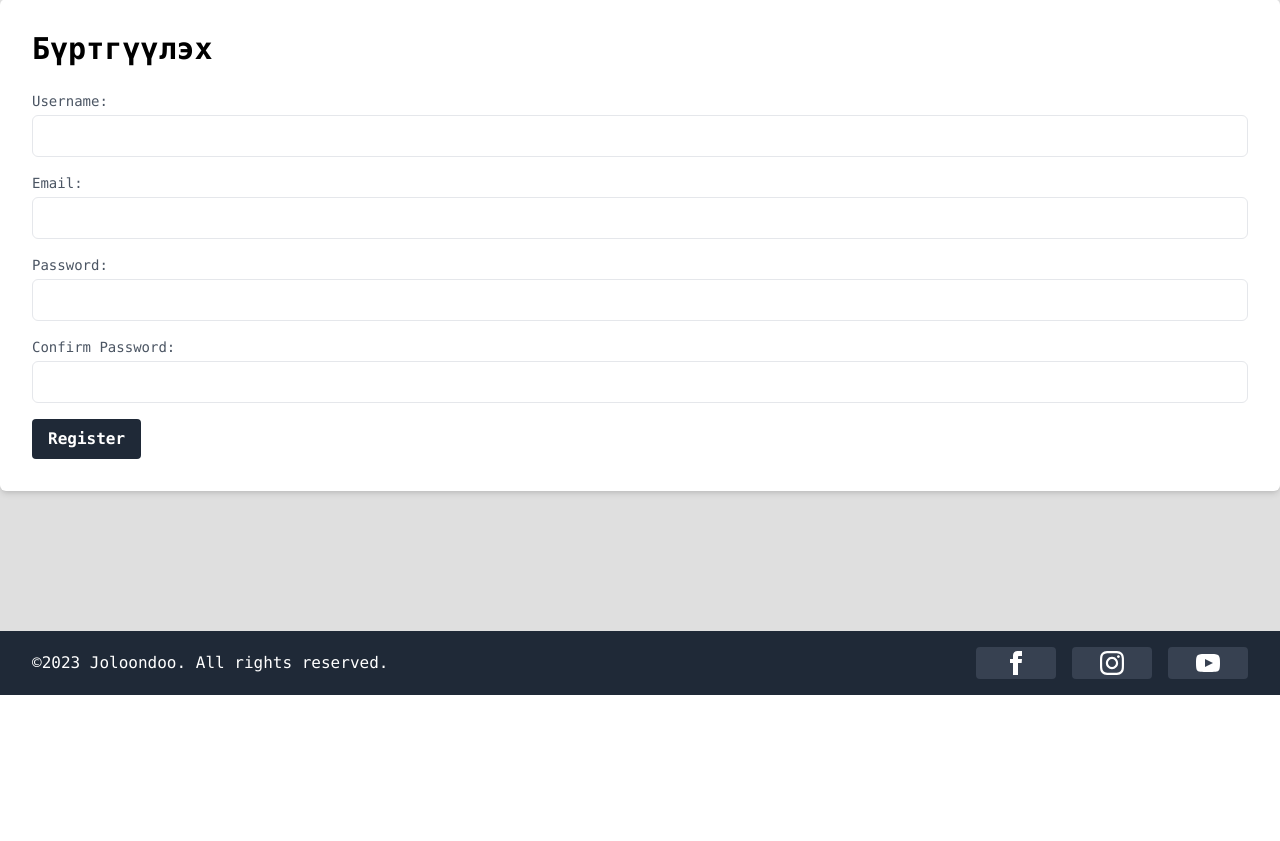
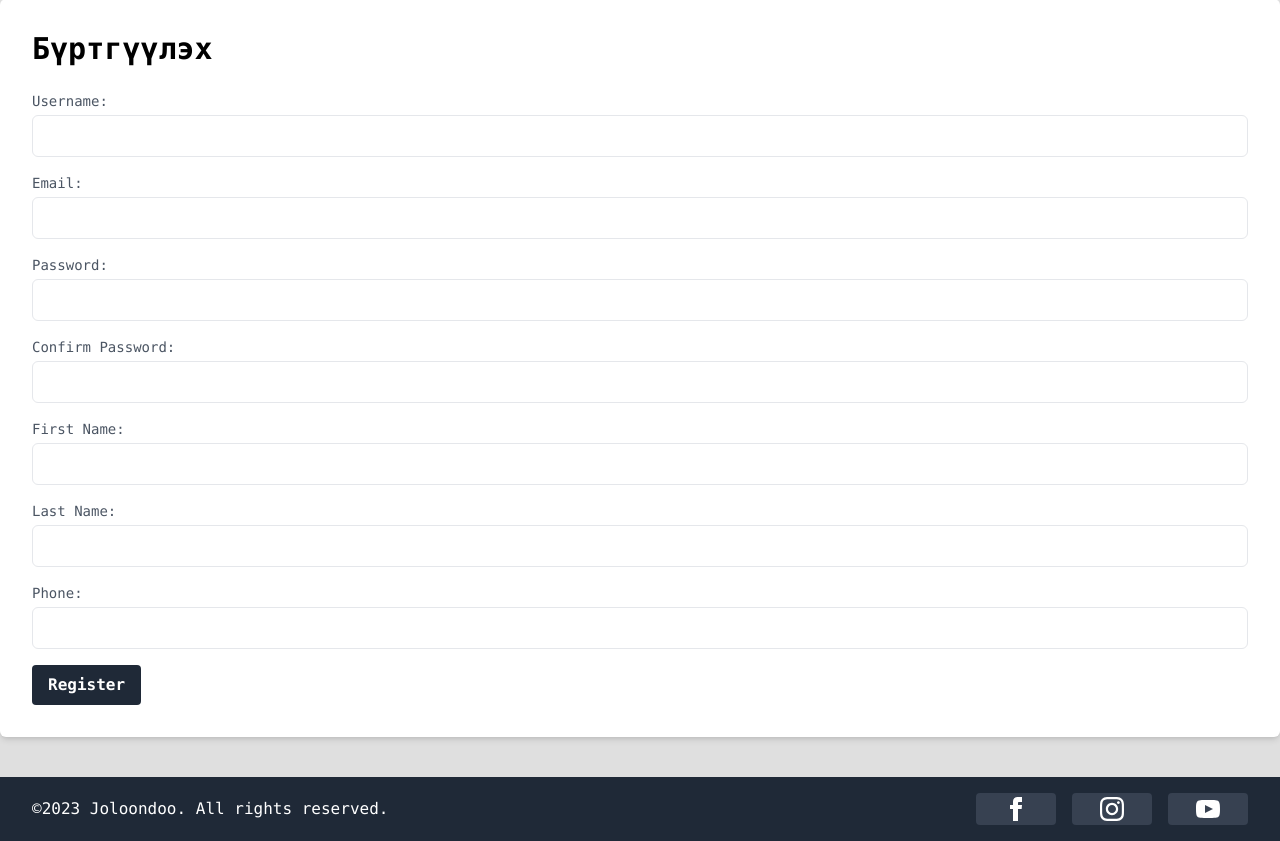
Before and after one commit to Batuno/joloondootusul, a Django app: page /register in a window 1280 px wide. Shown: the part 105-946 px from the top of the page. Before the commit the page ends 800 px from the top, so only its background shows below. Run offline with Django 4.2, Linux system fonts and the light colour scheme; some libraries are stand-ins or nearby versions; some web fonts are replaced.

Commit message:
dean
i dont wanna go till everything comes crashing down x

```diff
--- a/joloondoo/japp/templates/base.html
+++ b/joloondoo/japp/templates/base.html
@@ -20,8 +20,13 @@
             <a href="#" class="text-white hover:bg-black py-2 px-2 uppercase hover:rounded">Дүрмийн ном</a>
             <a href="{% url 'practise' %}" class="text-white hover:bg-black py-2 px-2 uppercase hover:rounded">Дасгал ажлууд</a>
             <a href="#" class="text-white hover:bg-black py-2 px-2 uppercase hover:rounded">Шалгалтын горим</a>
-            <a href="{% url 'register_page' %}" class="text-white hover:bg-black py-2 px-2 uppercase hover:rounded">Бүртгүүлэх</a>
-            <a href="{% url 'loginUser' %}" class="text-white hover:bg-black py-2 px-2 uppercase hover:rounded">Нэвтрэх</a>
+            {% if request.session.user_authenticated %}
+                <a href="{% url 'getUser' %}" class="text-white hover:bg-black py-2 px-2 uppercase hover:rounded">Хувийн хаяг</a>
+                <a href="{% url 'logout' %}" class="text-white hover:bg-black py-2 px-2 uppercase hover:rounded">Гарах</a>
+            {% else %}
+                <a href="{% url 'register_page' %}" class="text-white hover:bg-black py-2 px-2 uppercase hover:rounded">Бүртгүүлэх</a>
+                <a href="{% url 'login_page' %}" class="text-white hover:bg-black py-2 px-2 uppercase hover:rounded">Нэвтрэх</a>
+            {% endif %}
           </div>
           <div class="md:hidden flex items-center">
             <button id="burger-menu" class="text-white focus:outline-none">
--- a/joloondoo/japp/templates/register_page.html
+++ b/joloondoo/japp/templates/register_page.html
@@ -4,16 +4,14 @@
 <head>
     <meta charset="UTF-8">
     <meta name="viewport" content="width=device-width, initial-scale=1.0">
-    <title>{% block title %}{% endblock %}</title>
-
-
+    <title>{% block title %}Registration{% endblock %}</title>
 </head>
 <body>
 
 {% block content %}
 <div class="container mx-auto my-10 p-8 bg-white shadow-md rounded-md">
     <h1 class="text-3xl font-bold mb-6">Бүртгүүлэх</h1>
-        <form method="post">
+    <form method="post" action="{% url 'registerUser' %}">
         {% csrf_token %}
         <div class="mb-4">
             <label for="username" class="block text-sm font-medium text-gray-600">Username:</label>
@@ -31,11 +29,22 @@
             <label for="confirm_password" class="block text-sm font-medium text-gray-600">Confirm Password:</label>
             <input type="password" id="confirm_password" name="confirm_password" class="mt-1 p-2 w-full border rounded-md">
         </div>
+        <div class="mb-4">
+            <label for="first_name" class="block text-sm font-medium text-gray-600">First Name:</label>
+            <input type="text" id="first_name" name="first_name" class="mt-1 p-2 w-full border rounded-md">
+        </div>
+        <div class="mb-4">
+            <label for="last_name" class="block text-sm font-medium text-gray-600">Last Name:</label>
+            <input type="text" id="last_name" name="last_name" class="mt-1 p-2 w-full border rounded-md">
+        </div>
+        <div class="mb-4">
+            <label for="phone" class="block text-sm font-medium text-gray-600">Phone:</label>
+            <input type="text" id="phone" name="phone" class="mt-1 p-2 w-full border rounded-md">
+        </div>
         <button type="submit" class="bg-gray-800 hover:bg-gray-900 text-white font-bold py-2 px-4 rounded focus:outline-none focus:shadow-outline-blue">Register</button>
     </form>
 </div>
 {% endblock %}
 
-
 </body>
 </html>
--- a/joloondoo/japp/urls.py
+++ b/joloondoo/japp/urls.py
@@ -4,10 +4,13 @@
 urlpatterns = [
     path('', views.home, name='home'),
     path('register', views.register_page, name='register_page'),
+    path('registeruser', views.registerUser, name='registerUser'),
     path('practise', views.practise, name='practise'),
-    path('registeruser', views.registerUser, name='registeruser'),
+    path('login', views.login_page, name='login_page'),
     path('loginuser', views.loginUser, name='loginUser'),
-    path('getuser', views.getUser, name='getuser'),
+    path('logout', views.logout, name='logout'),
+    path('profile', views.profile_page, name='profile_page'),
+    path('getuser', views.getUser, name='getUser'),
     path('updateuser', views.updateUser, name='updateuser'),
     path('createsubject', views.createSubject, name='createsubject'),
     path('updatesubject/<int:subject_id>', views.updateSubject, name='updatesubject'),
--- a/joloondoo/japp/views.py
+++ b/joloondoo/japp/views.py
@@ -4,11 +4,13 @@
 import logging
 from django.http import JsonResponse, HttpResponseRedirect
 from django.shortcuts import redirect, render
+from django.urls import reverse
 import psycopg2
 from joloondoo import settings
 from joloondoo.settings import *
 from rest_framework.decorators import api_view
 from rest_framework.response import Response
+from django.contrib.auth import logout as auth_logout
 
 ### ---------------------------------- utils here-----------------------------------------------------
 def hashPassword(pass_word):
@@ -20,12 +22,12 @@
 
 ### -----------------------------------services here---------------------------------------------------
 #registeruser
-@ api_view(["POST", "GET", "PUT", "PATCH", "DELETE"])
+@api_view(["POST", "GET", "PUT", "PATCH", "DELETE"])
 def registerUser(request):
     con = None
     if request.method == 'POST':
         try:
-            data = json.loads(request.body)
+            data = request.POST
             hashed_password = hashPassword(data['password'])
             created_at = datetime.datetime.now()
             subscription_expiry_date = created_at + datetime.timedelta(days=60)
@@ -40,11 +42,8 @@
             )
             user_id = cur.fetchone()[0]
             con.commit()
-            response_data = {
-                "message": "Хэрэглэгч амжилттай бүртгэгдлээ.",
-                "user_id": user_id
-            }
-            return JsonResponse(response_data, status=201)
+
+            return redirect('home')
 
         except Exception as error:
             response_data = {
@@ -62,19 +61,19 @@
         }
         return JsonResponse(response_data, status=500)
 #loginuser
-@ api_view(["POST", "GET", "PUT", "PATCH", "DELETE"])
+@api_view(["POST", "GET", "PUT", "PATCH", "DELETE"])
 def loginUser(request):
     con = None
     if request.method == 'POST':
         try:
-            data = json.loads(request.body)
+            data = request.POST
             username = data.get('username', 'nokey')
             email = data.get('email', 'noemail')
             password = data.get('password', '')
             con = connect()
             cur = con.cursor()
             hashed_password = hashPassword(password)
-            cur.execute(f"""
+            cur.execute("""
                         SELECT user_id, username, email, password FROM tbl_user u WHERE username = %s OR email = %s""",
                         [username, email]
                         )
@@ -82,21 +81,21 @@
 
             if user_data and hashed_password == user_data[3]:
                 print("login suc")
+                request.session['user_authenticated'] = True
                 response_data = {
-                    "user_id":user_data[0],
-                    "username":user_data[1],
-                    "email":user_data[2],
+                    "user_id": user_data[0],
+                    "username": user_data[1],
+                    "email": user_data[2],
                     "message": "Амжилттай нэвтэрлээ."
                 }
                 print(response_data)
-                # return HttpResponseRedirect('')
-                return JsonResponse(response_data, status=200)
+                # Redirect to home page
+                return redirect('home')
             else:
                 response_data = {
                     "message": "Хэрэглэгчийн нэр эсвэл нууц үг буруу байна"
                 }
                 return JsonResponse(response_data, status=401)
-
 
         except Exception as error:
             error_message = str(error)
@@ -117,7 +116,7 @@
 #getuser
 @ api_view(["POST", "GET", "PUT", "PATCH", "DELETE"])
 def getUser(request):
-    if request.method == 'POST':
+    if request.method == 'GET':
         try:
             data = json.loads(request.body)
             user_id = data.get('user_id', 'nokey')
@@ -158,7 +157,7 @@
 
 @ api_view(["POST", "GET", "PUT", "PATCH", "DELETE"])
 def updateUser(request):
-    if request.method == 'POST':
+    if request.method == 'PUT':
         try:
             data = json.loads(request.body)
             user_id = data.get('user_id', 'nokey')
@@ -270,7 +269,7 @@
 
 @ api_view(["POST", "GET", "PUT", "PATCH", "DELETE"])
 def updateSubject(request, subject_id):
-    if request.method == 'POST':
+    if request.method == 'PUT':
         try:
             s_name = request.POST.get('s_name', '')
             s_text = request.POST.get('s_text', '')
@@ -328,7 +327,7 @@
 
 @ api_view(["POST", "GET", "PUT", "PATCH", "DELETE"])
 def getSubject(request, subject_id):
-    if request.method == 'POST':
+    if request.method == 'GET':
         try:
             con = connect()
             cur = con.cursor()
@@ -471,6 +470,12 @@
         return JsonResponse(response_data, status=405)
 
 
+def logout(request):
+    if request.session.get('user_authenticated', False):
+        del request.session['user_authenticated']
+    auth_logout(request)
+
+    return HttpResponseRedirect(reverse('home'))
 
 
 
@@ -480,8 +485,18 @@
 
 
 
+def profile_page(request):
+    if not request.session.get('user_authenticated', False):
+        return HttpResponseRedirect(reverse('login_page'))
+    else:
+        return render(request, 'profile_page.html', {})
+
+
 def register_page(request):
     return render(request, 'register_page.html', {})
 
+def login_page(request):
+    return render(request, 'login_page.html', {})
+
 def practise(request):
     return render(request, 'practise.html', {})
```
Also changed, not shown: joloondoo/japp/templates/profile_page.html (added, +25 -0 lines), joloondoo/japp/migrations/0001_initial.py (added). Lines whose indentation alone changed are shown as unchanged.
